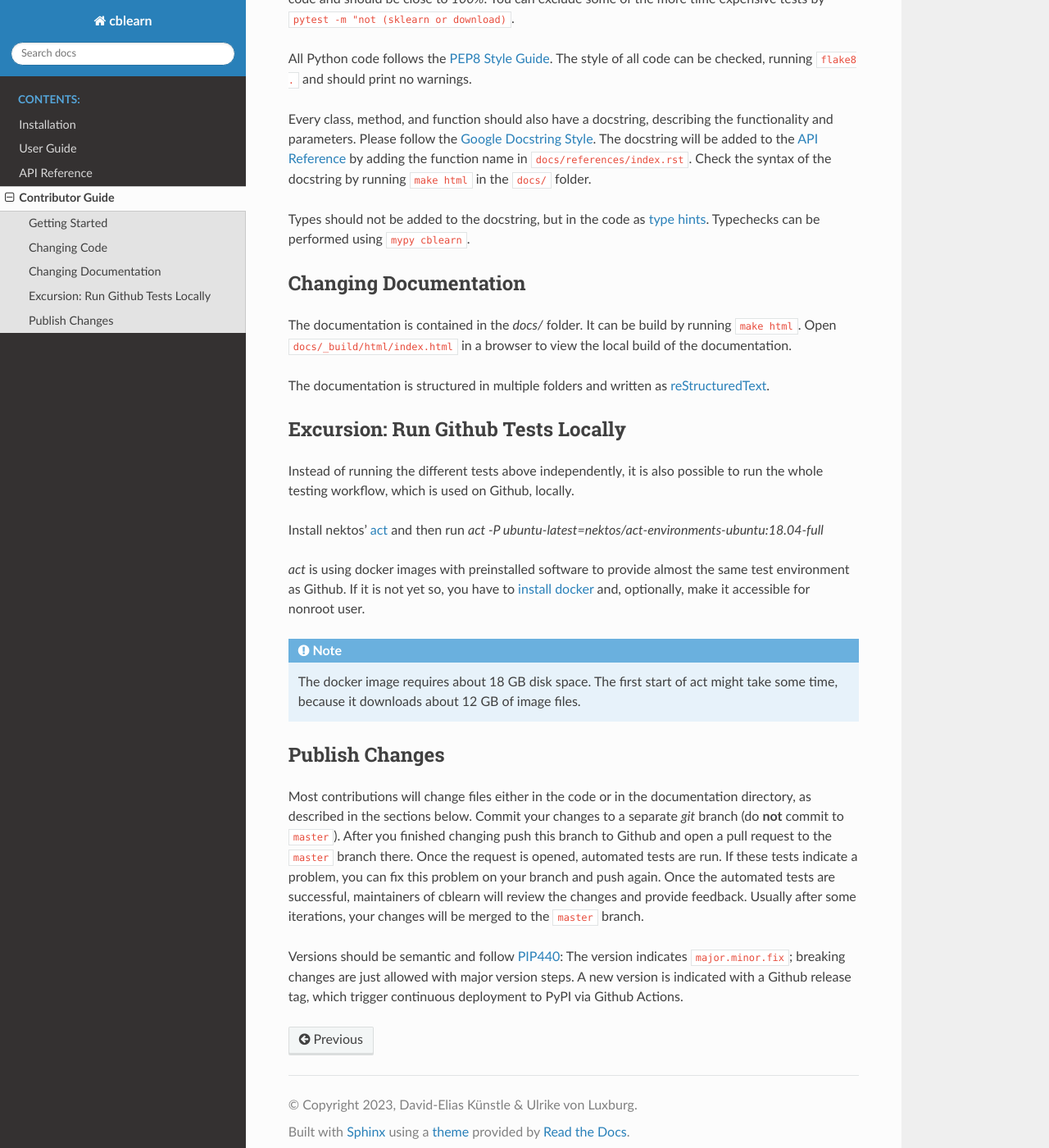
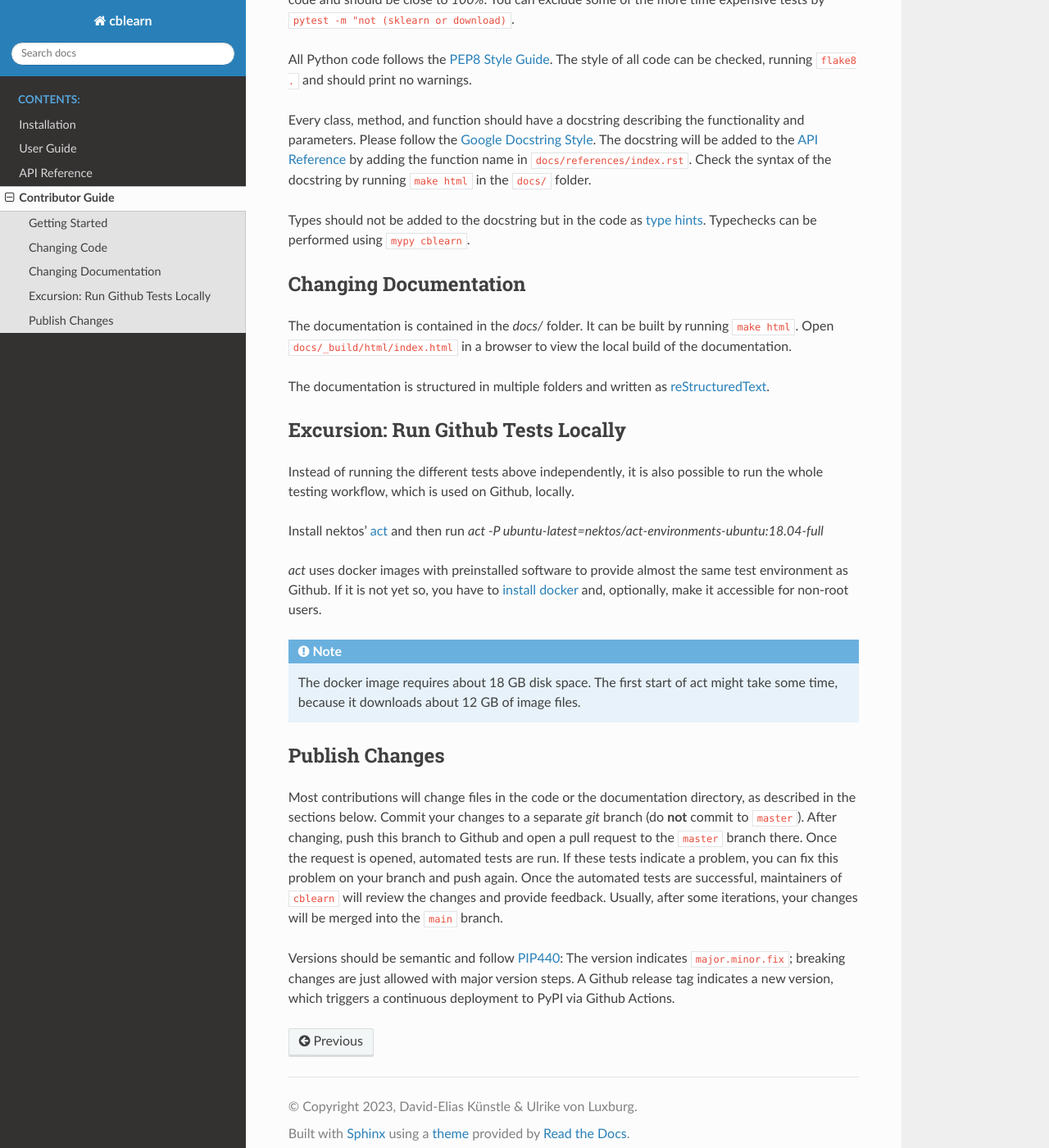
Before and after one commit to cblearn/cblearn, a Sphinx documentation site: the page built from docs/contributor_guide/index.rst, in a window 1280 px wide and 1400 px high, scrolled down 551 px. Shown: the whole window at 82% size. Built offline with Sphinx 7.4.7 and the Read the Docs theme 2.0.0, drawn with Linux system fonts in a browser that asks for light colours; pages that are not in the unit, such as notebooks, are missing from menus; some of the changed text lies outside the part shown.

Commit message:
Update index.rst

```diff
--- a/docs/contributor_guide/index.rst
+++ b/docs/contributor_guide/index.rst
@@ -13,31 +13,31 @@ This guide describes how to contribute code or documentation.
 Getting Started
 ---------------
 
-We assume, you downloaded and installed cblearn as described in :ref:`developer_install`.
+We assume you downloaded and installed ``cblearn`` as described in :ref:`developer_install`.
 
 The project directory contains the code directory ``cblearn/`` and the documentation ``docs/``.
-In addition, there are readme, license, and a multiple configuration files as well as an examples folder.
+In addition, the folder contains a readme, license, multiple configuration files, and an examples folder.
 
 -------------
 Changing Code
 -------------
 
 The Python code is structured in :ref:`modules`. Each module contains
-a `tests` folder with unit-tests.
+a `tests` folder with unit tests.
 There should be such a test for every method and function.
-Use ``pytest --cov`` to run these tests and to measure the coverage, no tests should fail.
+Use ``pytest --cov`` to run these tests and to measure the coverage; no tests should fail.
 The coverage indicates the tested fraction of code and should be close to *100%*.
 You can exclude some of the more time expensive tests by ``pytest -m "not (sklearn or download)``.
 
 All Python code follows the `PEP8 Style Guide`_. The style
 of all code can be checked, running ``flake8 .`` and should print no warnings.
 
-Every class, method, and function should also have a docstring, describing the functionality and parameters.
+Every class, method, and function should have a docstring describing the functionality and parameters.
 Please follow the `Google Docstring Style`_.
 The docstring will be added to the :ref:`api_ref` by adding the function name in ``docs/references/index.rst``.
 Check the syntax of the docstring by running ``make html`` in the ``docs/`` folder.
 
-Types should not be added to the docstring, but in the code as `type hints`_.
+Types should not be added to the docstring but in the code as `type hints`_.
 Typechecks can be performed using ``mypy cblearn``.
 
 .. _PEP8 Style Guide: https://www.python.org/dev/peps/pep-0008/
@@ -49,7 +49,7 @@ Changing Documentation
 ----------------------
 
 The documentation is contained in the `docs/` folder.
-It can be build by running ``make html``.
+It can be built by running ``make html``.
 Open ``docs/_build/html/index.html`` in a browser to view the local build of the documentation.
 
 The documentation is structured in multiple folders and written as `reStructuredText`_.
@@ -65,8 +65,8 @@ to run the whole testing workflow, which is used on Github, locally.
 
 Install nektos' `act`_ and then run `act -P ubuntu-latest=nektos/act-environments-ubuntu:18.04-full`
 
-`act` is using docker images with preinstalled software to provide almost the same test environment as Github.
-If it is not yet so, you have to `install docker`_ and, optionally, make it accessible for nonroot user.
+`act` uses docker images with preinstalled software to provide almost the same test environment as Github.
+If it is not yet so, you have to `install docker`_ and, optionally, make it accessible for non-root users.
 
 .. note::
     The docker image requires about 18 GB disk space. The first start of act might take some time,
@@ -80,13 +80,13 @@ If it is not yet so, you have to `install docker`_ and, optionally, make it acce
 Publish Changes
 ------------------
 
-Most contributions will change files either in the code or in the documentation directory, as described in the
+Most contributions will change files in the code or the documentation directory, as described in the
 sections below. Commit your changes to a separate *git* branch (do **not** commit to ``master``).
-After you finished changing push this branch to Github and open a pull request to the ``master`` branch there.
+After changing, push this branch to Github and open a pull request to the ``master`` branch there.
 Once the request is opened, automated tests are run.
 If these tests indicate a problem, you can fix this problem on your branch and push again.
-Once the automated tests are successful, maintainers of cblearn will review the changes and provide feedback.
-Usually after some iterations, your changes will be merged to the ``master`` branch.
+Once the automated tests are successful, maintainers of ``cblearn`` will review the changes and provide feedback.
+Usually, after some iterations, your changes will be merged into the ``main`` branch.
 
 .. Note:
 
@@ -97,6 +97,6 @@ Usually after some iterations, your changes will be merged to the ``master`` bra
 
 Versions should be semantic and follow PIP440_: The version indicates ``major.minor.fix``;
 breaking changes are just allowed with major version steps.
-A new version is indicated with a Github release tag, which trigger continuous deployment to PyPI via Github Actions.
+A Github release tag indicates a new version, which triggers a continuous deployment to PyPI via Github Actions.
 
 .. _PIP440: https://peps.python.org/pep-0440/
```
